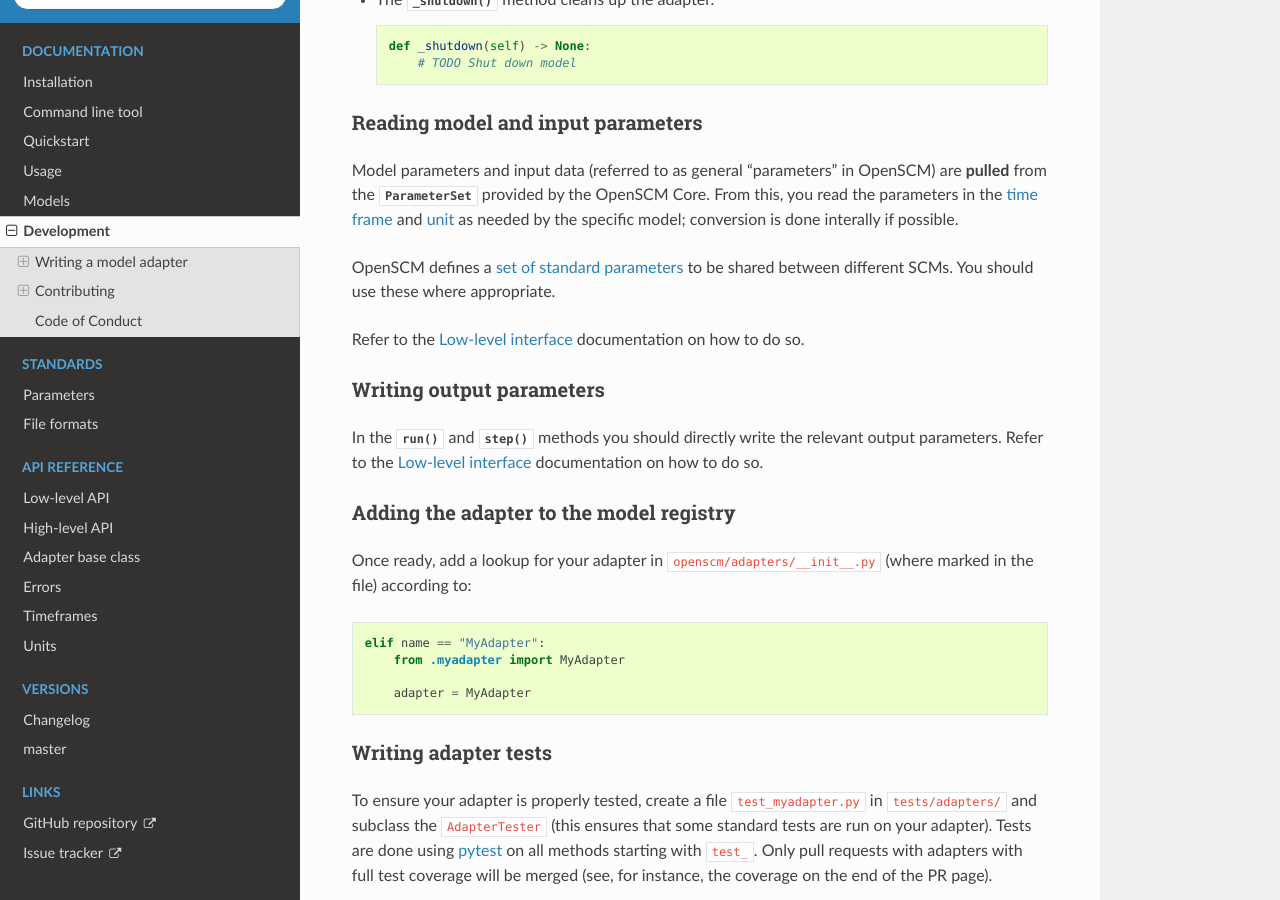
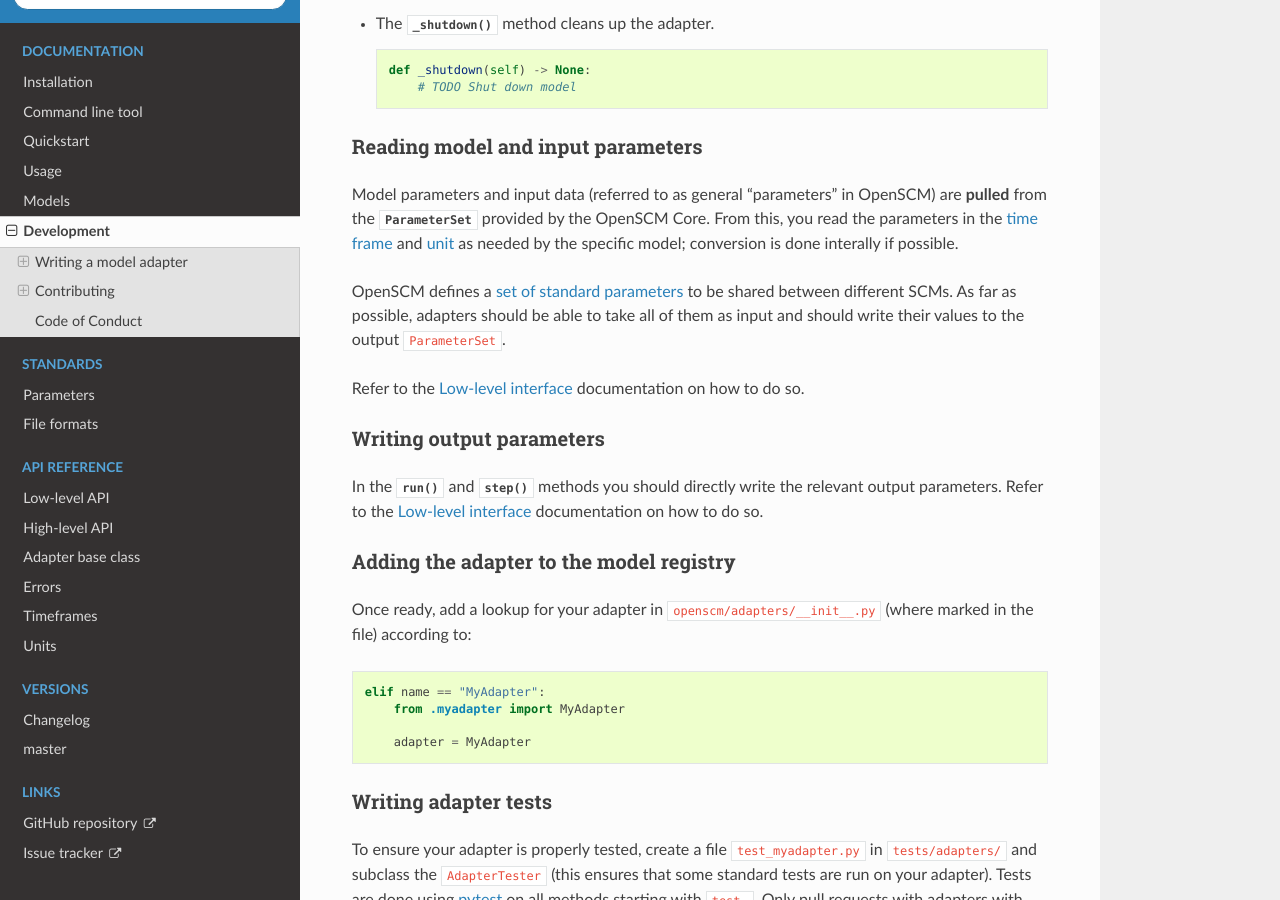
Before and after one commit to openscm/openscm, a Sphinx documentation site: the page built from docs/development.rst, in a window 1280 px wide and 900 px high, scrolled down 2184 px. Built offline with Sphinx 7.4.7 and the Read the Docs theme 2.0.0, drawn with Linux system fonts in a browser that asks for light colours; some of the changed text lies outside the part shown.

Commit message:
Adjust docs

```diff
--- a/docs/development.rst
+++ b/docs/development.rst
@@ -23,8 +23,8 @@
     class MyAdapter(Adapter):
 
 Implement the relevant methods (or just do ``pass`` if you do not
-need to do anything in the particular method). An adapter should not
-use parts of OpenSCM other than ``ParameterSet``.
+need to do anything in the particular method). The only part of OpenSCM with
+which adapters should interact is ``ParameterSet``.
 
 - The :func:`~openscm.adapter.Adapter._initialize_model` method
   initializes the adapter and is called only once. It should set the
@@ -144,8 +144,9 @@
 by the specific model; conversion is done interally if possible.
 
 OpenSCM defines a :ref:`set of standard parameters
-<standard-parameters>` to be shared between different SCMs. You should
-use these where appropriate.
+<standard-parameters>` to be shared between different SCMs. As far as
+possible, adapters should be able to take all of them as input and should
+write their values to the output ``ParameterSet``.
 
 Refer to the :ref:`low-level-interface` documentation on how to do so.
 
```
